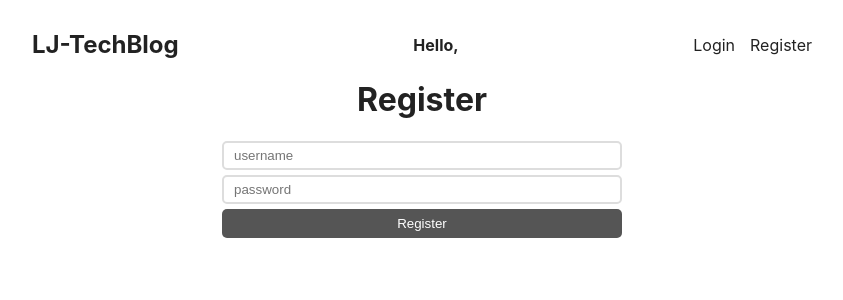
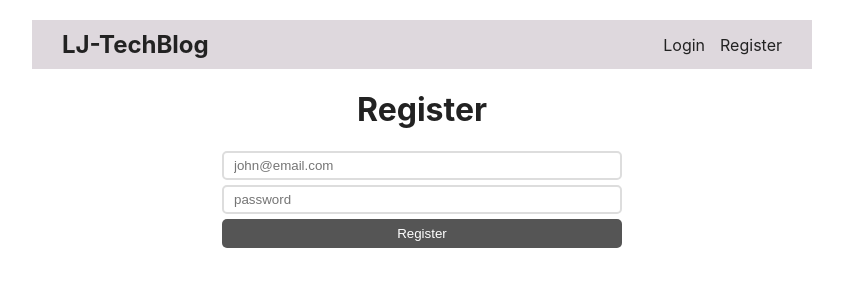
Before and after one commit to LeeadJ/mern-blog-project, a React (Create React App) app in the folder client/: page /register in a window 1280 px wide. Shown: the top 300 px of the page, without its empty margins (218-1061 px from the left). Built offline with nearby package versions, Linux system fonts and the light colour scheme; no server answers.

Commit message:
logout navigates to login page

```diff
--- a/client/src/App.css
+++ b/client/src/App.css
@@ -17,11 +17,13 @@ main {
   margin: 0 auto;
 }
 
-header {
+.header-bar  {
+  background-color: rgb(222, 216, 221);
+  padding: 10px 30px;
   display: flex;
   justify-content: space-between;
-  margin-top: 20px;
-  margin-bottom: 15px;
+  margin-top: 10px;
+  margin-bottom: 5px;
   align-items: center;
 }
 
@@ -38,8 +40,6 @@ header a{
 .hello-user {
   font-weight: bold;
 }
-
-
 
 header nav {
   display: flex;
--- a/client/src/Components/Header.js
+++ b/client/src/Components/Header.js
@@ -1,9 +1,11 @@
 import { useContext, useEffect, useState } from 'react';
-import { Link } from 'react-router-dom';
+import { Link, useNavigate } from 'react-router-dom';
 import { UserContext } from '../UserContext';
 
 function Header() {
   const {userInfo, setUserInfo} = useContext(UserContext)
+  const navigate = useNavigate();
+
 
   useEffect(() => {
     fetch('http://localhost:4000/profile', {
@@ -20,6 +22,9 @@ function Header() {
     fetch('http://localhost:4000/logout', {
       credentials: 'include',
       method: 'POST',
+    }).then(() => {
+      setUserInfo(null);
+      navigate('/login')
     })
     setUserInfo(null);
   }
@@ -27,9 +32,9 @@ function Header() {
   const username = userInfo?.username;
 
   return (
-    <header>
+    <header className='header-bar'>
       <Link to="/" className="logo">LJ-TechBlog</Link>
-      <span className='hello-user'>Hello, {username}</span>
+      <span className='hello-user'>{username ? `Hello ${username}` : ''}</span>
       <nav>
         {username && (
           <>
--- a/client/src/pages/RegisterPage.js
+++ b/client/src/pages/RegisterPage.js
@@ -43,7 +43,7 @@ export default function RegisterPage(){
                 alert('wrong creditials');
             }
         } else {
-            alert('Registration Failed');
+            alert('Registration Failed, must be valid email (i.e. someone@aaa.com)');
         }
     }
 
@@ -55,7 +55,7 @@ export default function RegisterPage(){
             <h1>Register</h1>
             <input
                 type="text"
-                placeholder="username"
+                placeholder="john@email.com"
                 value={username}
                 onChange={handleUserChange}
                 />
```
Also changed, not shown: 2 other files (tests, documents, lock files or other folders).
